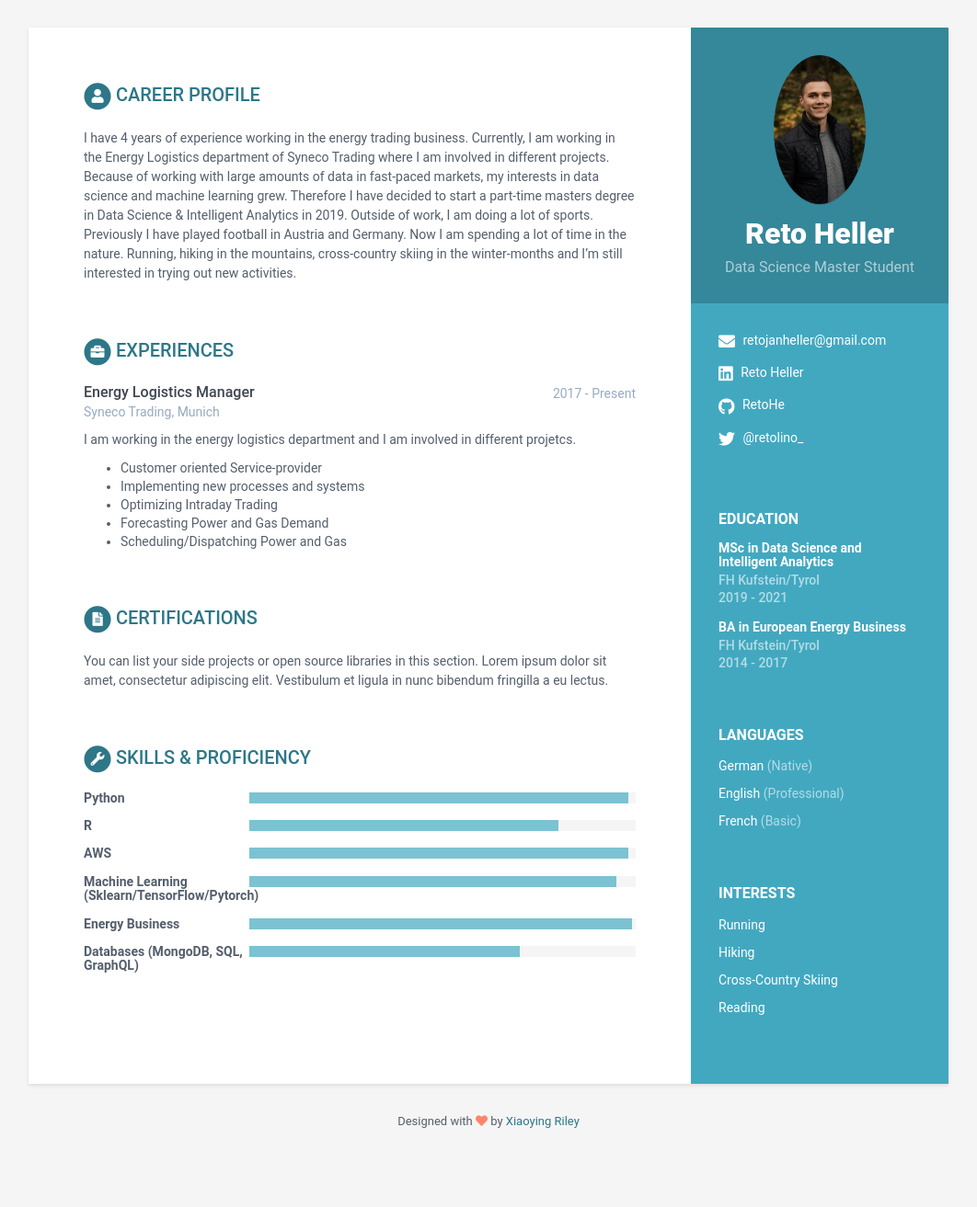
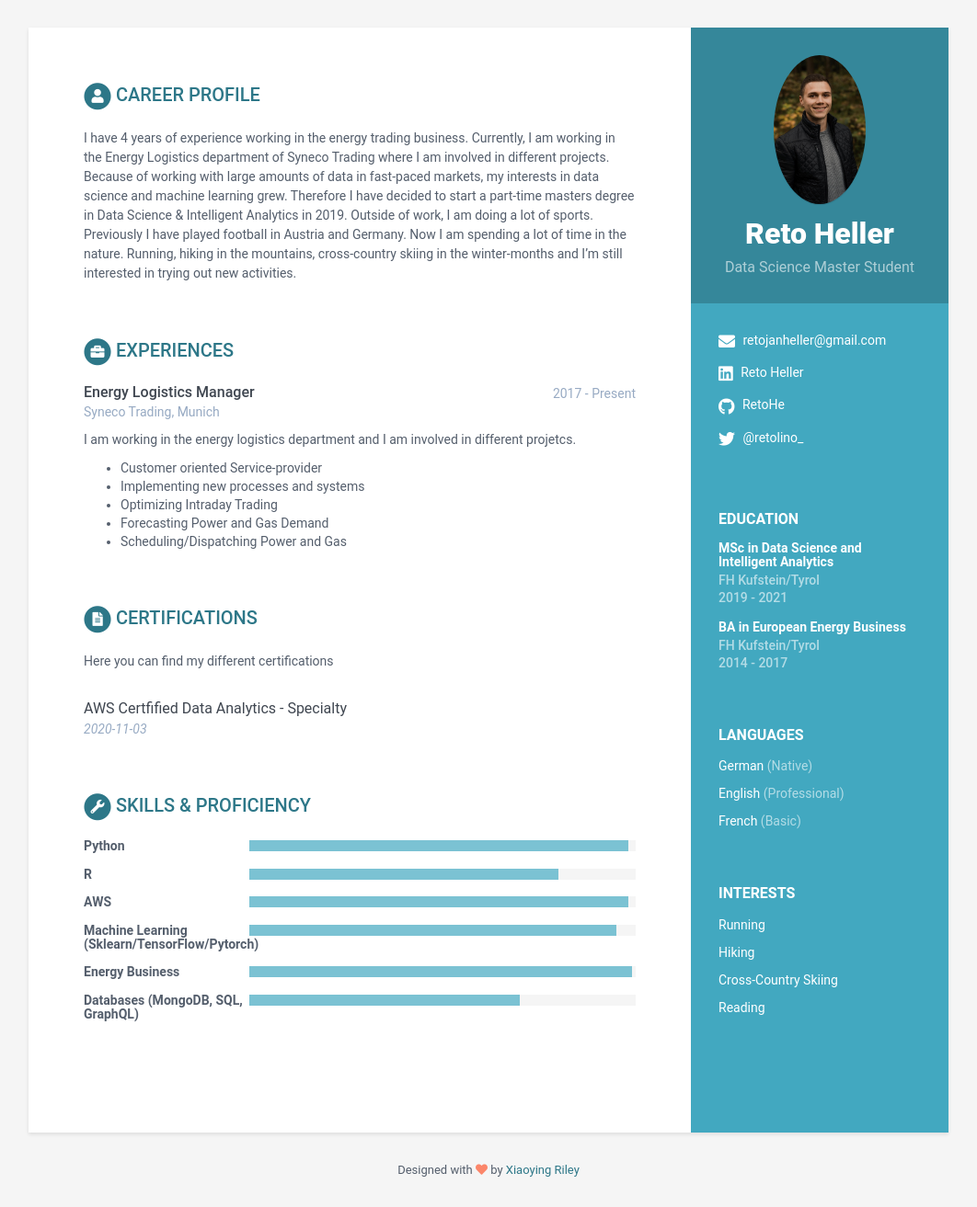
Before and after one commit to RetoHe/retos-resume, a Jekyll site: the page built from index.html, in a window 1280 px wide. Shown: the whole page at 92% size, without its empty margins (109-1171 px from the left). Built offline with Jekyll 4.4.1, drawn with Linux system fonts in a browser that asks for light colours; before the commit the page ends 1261 px from its top, so only the background shows below that.

Commit message:
Update data.yml

```diff
--- a/_data/data.yml
+++ b/_data/data.yml
@@ -98,13 +98,11 @@ experiences:
 publications:
     title: Certifications
     intro: >
-      You can list your side projects or open source libraries in this
-      section. Lorem ipsum dolor sit amet, consectetur adipiscing elit.
-      Vestibulum et ligula in nunc bibendum fringilla a eu lectus.
+      Here you can find my different certifications
 
-    assignments:
+    papers:
       - title: AWS Certfified Data Analytics - Specialty
-        date: 2020-11-03
+        authors: 2020-11-03
 
 #publications:
     #title: Publications
```
